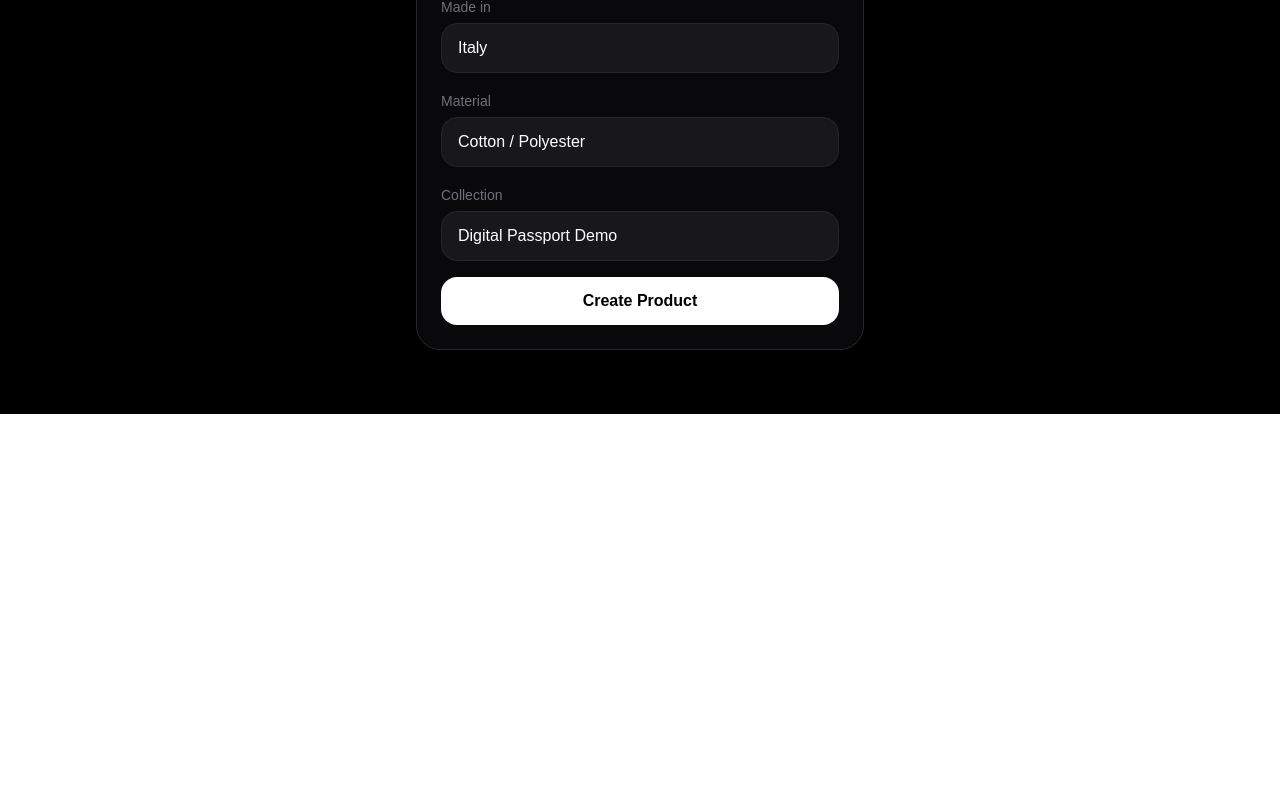
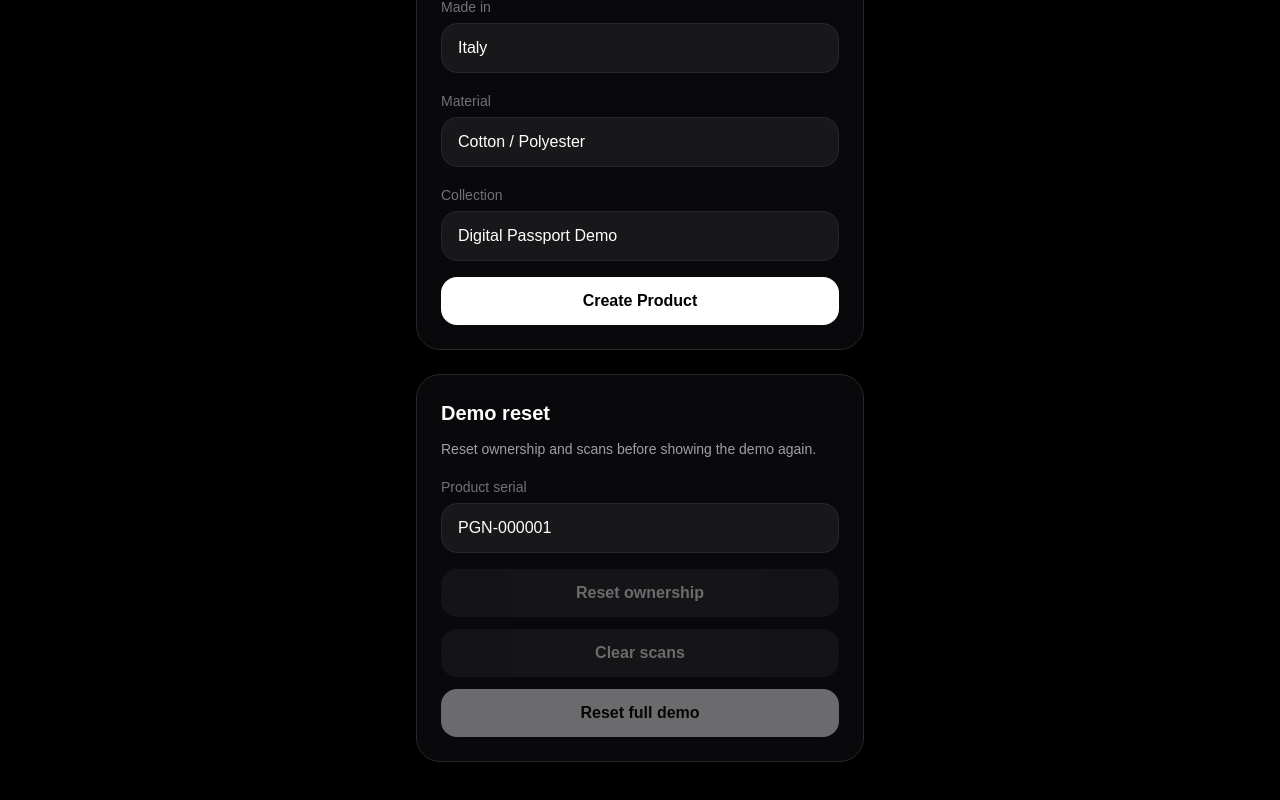
Before and after one commit to starchaser-byte/penguins, a Next.js app: page /admin in a window 1280 px wide. Shown: the part 540-1340 px from the top of the page. Before the commit the page ends 954 px from the top, so only its background shows below. Built offline with nearby package versions, Linux system fonts and the light colour scheme.

Commit message:
add demo reset tools

```diff
--- a/app/admin/page.tsx
+++ b/app/admin/page.tsx
@@ -12,6 +12,8 @@ type CreatedProduct = {
   link: string;
 };
 
+type ResetAction = "resetOwnership" | "clearScans" | "resetAll";
+
 export default function AdminPage() {
   const [password, setPassword] = useState("");
   const [name, setName] = useState("Penguins Hoodie Black Edition");
@@ -22,6 +24,10 @@ export default function AdminPage() {
   const [loading, setLoading] = useState(false);
   const [message, setMessage] = useState("");
   const [created, setCreated] = useState<CreatedProduct | null>(null);
+
+  const [resetSerial, setResetSerial] = useState("PGN-000001");
+  const [resetLoading, setResetLoading] = useState<ResetAction | null>(null);
+  const [resetMessage, setResetMessage] = useState("");
 
   async function createProduct(e: React.FormEvent) {
     e.preventDefault();
@@ -64,6 +70,34 @@ export default function AdminPage() {
     setLoading(false);
   }
 
+  async function resetProduct(action: ResetAction) {
+    setResetLoading(action);
+    setResetMessage("");
+
+    const response = await fetch("/api/admin/reset-product", {
+      method: "POST",
+      headers: {
+        "Content-Type": "application/json",
+      },
+      body: JSON.stringify({
+        password,
+        serial: resetSerial,
+        action,
+      }),
+    });
+
+    const result = await response.json();
+
+    if (!response.ok) {
+      setResetMessage(result.error || "Reset failed");
+      setResetLoading(null);
+      return;
+    }
+
+    setResetMessage(result.message || "Done");
+    setResetLoading(null);
+  }
+
   return (
     <main className="min-h-screen bg-black text-white p-6">
       <div className="w-full max-w-md mx-auto pt-10 pb-10">
@@ -77,7 +111,7 @@ export default function AdminPage() {
 
         <form
           onSubmit={createProduct}
-          className="bg-zinc-950 rounded-3xl p-6 border border-zinc-800 space-y-4"
+          className="bg-zinc-950 rounded-3xl p-6 border border-zinc-800 space-y-4 mb-6"
         >
           <div>
             <label className="text-sm text-zinc-500">Admin password</label>
@@ -143,13 +177,11 @@ export default function AdminPage() {
             {loading ? "Creating..." : "Create Product"}
           </button>
 
-          {message && (
-            <p className="text-zinc-400 text-sm">{message}</p>
-          )}
+          {message && <p className="text-zinc-400 text-sm">{message}</p>}
         </form>
 
         {created && (
-          <div className="bg-zinc-950 rounded-3xl p-6 border border-zinc-800 mt-6">
+          <div className="bg-zinc-950 rounded-3xl p-6 border border-zinc-800 mb-6">
             <h2 className="text-xl font-semibold mb-4">Product created</h2>
 
             <div className="space-y-2 text-sm">
@@ -169,6 +201,13 @@ export default function AdminPage() {
               <p className="break-all text-sm">{created.link}</p>
             </div>
 
+            <button
+              onClick={() => navigator.clipboard.writeText(created.link)}
+              className="w-full mt-4 bg-zinc-800 rounded-2xl py-3 font-semibold"
+            >
+              Copy NFC Link
+            </button>
+
             <a
               href={created.link}
               target="_blank"
@@ -178,6 +217,56 @@ export default function AdminPage() {
             </a>
           </div>
         )}
+
+        <div className="bg-zinc-950 rounded-3xl p-6 border border-zinc-800">
+          <h2 className="text-xl font-semibold mb-3">Demo reset</h2>
+
+          <p className="text-zinc-400 text-sm mb-4">
+            Reset ownership and scans before showing the demo again.
+          </p>
+
+          <div className="mb-4">
+            <label className="text-sm text-zinc-500">Product serial</label>
+            <input
+              value={resetSerial}
+              onChange={(e) => setResetSerial(e.target.value)}
+              className="w-full mt-1 bg-zinc-900 border border-zinc-800 rounded-2xl px-4 py-3 text-white outline-none"
+              placeholder="PGN-000001"
+            />
+          </div>
+
+          <div className="space-y-3">
+            <button
+              onClick={() => resetProduct("resetOwnership")}
+              disabled={resetLoading !== null || password.length === 0}
+              className="w-full bg-zinc-800 rounded-2xl py-3 font-semibold disabled:opacity-40"
+            >
+              {resetLoading === "resetOwnership"
+                ? "Resetting..."
+                : "Reset ownership"}
+            </button>
+
+            <button
+              onClick={() => resetProduct("clearScans")}
+              disabled={resetLoading !== null || password.length === 0}
+              className="w-full bg-zinc-800 rounded-2xl py-3 font-semibold disabled:opacity-40"
+            >
+              {resetLoading === "clearScans" ? "Clearing..." : "Clear scans"}
+            </button>
+
+            <button
+              onClick={() => resetProduct("resetAll")}
+              disabled={resetLoading !== null || password.length === 0}
+              className="w-full bg-white text-black rounded-2xl py-3 font-semibold disabled:opacity-40"
+            >
+              {resetLoading === "resetAll" ? "Resetting..." : "Reset full demo"}
+            </button>
+          </div>
+
+          {resetMessage && (
+            <p className="text-zinc-400 text-sm mt-4">{resetMessage}</p>
+          )}
+        </div>
       </div>
     </main>
   );
--- /dev/null
+++ b/app/api/admin/reset-product/route.ts
@@ -0,0 +1,95 @@
+import { NextResponse } from "next/server";
+import { supabaseAdmin } from "@/lib/supabaseAdmin";
+
+type ResetAction = "resetOwnership" | "clearScans" | "resetAll";
+
+export async function POST(request: Request) {
+  const body = await request.json();
+
+  const { password, serial, action } = body as {
+    password?: string;
+    serial?: string;
+    action?: ResetAction;
+  };
+
+  if (password !== process.env.PENGUINS_ADMIN_PASSWORD) {
+    return NextResponse.json(
+      { error: "Unauthorized" },
+      { status: 401 }
+    );
+  }
+
+  if (!serial) {
+    return NextResponse.json(
+      { error: "Missing serial" },
+      { status: 400 }
+    );
+  }
+
+  if (
+    action !== "resetOwnership" &&
+    action !== "clearScans" &&
+    action !== "resetAll"
+  ) {
+    return NextResponse.json(
+      { error: "Invalid action" },
+      { status: 400 }
+    );
+  }
+
+  const cleanSerial = serial.trim();
+
+  const { data: product } = await supabaseAdmin
+    .from("products")
+    .select("serial")
+    .eq("serial", cleanSerial)
+    .maybeSingle();
+
+  if (!product) {
+    return NextResponse.json(
+      { error: "Product not found" },
+      { status: 404 }
+    );
+  }
+
+  if (action === "resetOwnership" || action === "resetAll") {
+    const { error } = await supabaseAdmin
+      .from("products")
+      .update({
+        owner_name: null,
+        owner_registered_at: null,
+      })
+      .eq("serial", cleanSerial);
+
+    if (error) {
+      return NextResponse.json(
+        { error: error.message },
+        { status: 500 }
+      );
+    }
+  }
+
+  if (action === "clearScans" || action === "resetAll") {
+    const { error } = await supabaseAdmin
+      .from("scans")
+      .delete()
+      .eq("product_serial", cleanSerial);
+
+    if (error) {
+      return NextResponse.json(
+        { error: error.message },
+        { status: 500 }
+      );
+    }
+  }
+
+  return NextResponse.json({
+    success: true,
+    message:
+      action === "resetOwnership"
+        ? "Ownership reset successfully"
+        : action === "clearScans"
+        ? "Scans cleared successfully"
+        : "Demo reset successfully",
+  });
+}
```
